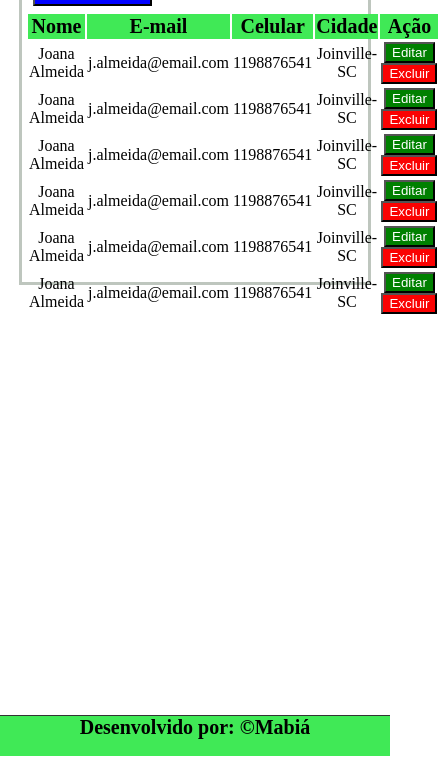
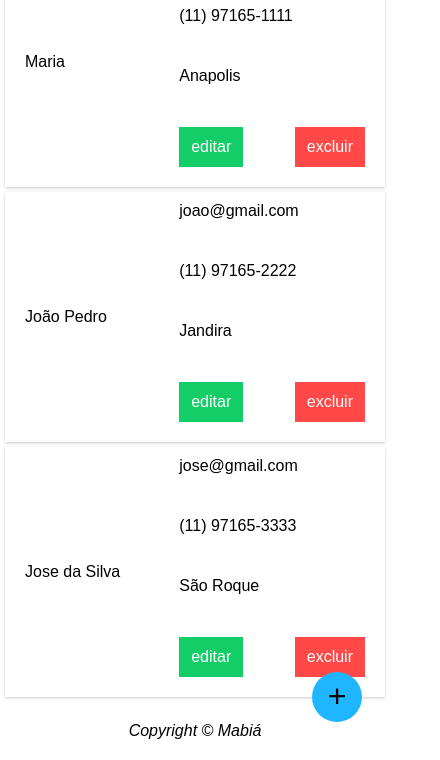
Before and after one commit to mabiamabia/Acendedor-de-L-mpada, a plain HTML site: page 08-CRUD/index.html in a window 390 px wide. Shown: the part 88-848 px from the top of the page, 440 px wide, since content can reach past the window. Drawn offline with Linux system fonts and the light colour scheme.

Commit message:
Adiciona estilização

```diff
--- /dev/null
+++ b/08-CRUD/css/button.css
@@ -0,0 +1,46 @@
+.button{
+    border-style: none;
+    height: 40px;
+    padding: 6px 12px;
+    background-color: black;
+    color: white;
+    font-size: 1rem;
+    cursor: pointer;
+    transition: box-shadow .6s ease;
+}
+
+.button.blue{
+    background-color: #1FB6FF;
+}
+
+button.green{
+    background-color: #13CE66;
+}
+
+button.red{
+    background-color: #FF4949;
+}
+
+.button:hover{
+    box-shadow: inset 200px 0 0 #00000055;
+}
+
+@media(max-width:480px){
+    .button.mobile{
+        color:transparent;
+        font-size:0;
+        width:50px;
+        height:50px;
+        border-radius: 50%;
+        position:fixed;
+        top: 90vh;
+        left: 80vw;
+    }
+    .button.mobile::before{
+        content: "+";
+        color:black;
+        font-size:2rem;
+        width:100%;
+        height:100%;
+    }
+}
--- /dev/null
+++ b/08-CRUD/css/modal.css
@@ -0,0 +1,103 @@
+.modal {
+    position: fixed;
+    top: 0;
+    left: 0;
+    width: 100%;
+    height: 100%;
+    background: #00000090;
+    opacity: 0;
+    z-index: -1;
+}
+
+.modal.active {
+    opacity: 1;
+    z-index: 1;
+}
+
+.modal-content {
+    display: flex;
+    flex-direction: column;
+    gap: 20px;
+    width: 50vw;
+    margin: 15vh auto;
+    padding-bottom: 20px;
+    background-color: white;
+    box-shadow: 1px 1px 10px black;
+}
+
+.modal-header {
+    display: flex;
+    position: relative;
+    justify-content: center;
+    height: 40px;
+    line-height: 40px;
+    font-size: 1rem;
+}
+
+
+
+.modal-close {
+    position: absolute;
+    right: 0;
+    display: block;
+    width: 40px;
+    height: 40px;
+    text-align: center;
+    user-select: none;
+    cursor: pointer;
+}
+
+.modal-close:hover {
+    background-color: #FF4949;
+    color: white;
+}
+
+.modal-form {
+    display: flex;
+    justify-content: space-between;
+    flex-wrap: wrap;
+    gap: 20px;
+    padding: 0 20px;
+}
+
+.modal-field {
+    width: calc(50% - 10px);
+    height: 40px;
+    outline-style: none;
+    border-style: none;
+    box-shadow: 0 0 2px black;
+    padding: 0 10px;
+    font-size: 1rem;
+}
+
+.modal-field:focus {
+    border: 2px solid var(--primary-color);
+    box-shadow: 0 0 3px var(--primary-color);
+}
+
+.modal-footer {
+    background-color: inherit;
+    text-align: right;
+    padding: 0 20px;
+}
+
+@media (max-width:480px) {
+    .modal {
+        top: 100%;
+        transition: all 1s ease;
+    }
+
+    .modal.active {
+        top: 0;
+    }
+
+    .modal-content {
+        margin: 0;
+        width: 100%;
+        position: fixed;
+    }
+
+    .modal-field {
+        width: 100%;
+    }
+}
--- /dev/null
+++ b/08-CRUD/css/records.css
@@ -0,0 +1,56 @@
+.records {
+    width: 100%;
+    user-select: none;
+    text-align: left;
+}
+
+.records th {
+    height: 50px;
+    background-color: var(--primary-color);
+    padding-left: 20px;
+    font-size: 1.2rem;
+}
+
+.records td {
+    height: 50px;
+    padding-left: 20px;
+}
+
+.records th:last-child,
+.records td:last-child {
+    padding: 0;
+    min-width: 140px;
+    text-align: center;
+}
+
+.records tr:hover {
+    background-color: var(--secundary-color);
+}
+
+@media(max-width:480px) {
+    .records {
+        border-spacing: 5px;
+    }
+
+    .records thead {
+        display: none;
+    }
+
+    .records tr {
+        box-shadow: 0 1px 3px var(--shadow-color);
+    }
+
+    .records td:not(:first-child) {
+        display: flex;
+        justify-content: space-between;
+        padding: 0 20px;
+    }
+
+    .records td {
+        margin: 10px 0;
+    }
+
+    .records tr:hover {
+        background-color: inherit;
+    }
+}
--- /dev/null
+++ b/08-CRUD/css/style.css
@@ -0,0 +1,70 @@
+*{
+    padding: 0;
+    margin: 0;
+    box-sizing: border-box;
+}
+
+:root{
+    --primary-color: #33b818;
+    --secundary-color: #d8ffcc;
+    --shadow-color: #CCC;
+    --text-color: #FFF;
+}
+
+body{
+    min-height: 100vh;
+    display: flex;
+    flex-direction: column;
+    font-family: 'karla', sans-serif;
+    position:relative;
+}
+
+header{
+    background-color: var(--primary-color);
+    height: 70px;
+    text-align: center;
+    line-height: 70px;
+    box-shadow: 0 1px 2px var(--shadow-color);
+}
+
+.header-title{
+    color: black;
+    font-size: 2rem;
+}
+
+main{
+    flex-grow: 1;
+    display: flex;
+    flex-direction: column;
+    align-items: flex-start;
+    width: 90%;
+    margin: 5vh auto;
+    padding: 50px;
+    box-shadow: 2px 2px 10px var(--shadow-color);
+    gap: 20px;
+}
+
+footer{
+    width:100;
+    text-align: center;
+    font-weight: 200;
+    font-style: italic;
+    padding: 20px;
+}
+
+@media (max-width:480px){
+    header{
+        position:fixed;
+        width:100%;
+    }
+    .header-title{
+        font-size: 1.5rem;
+    }
+
+    main{
+        padding: 0;
+        margin: 20px 0 0 0;
+        width:100%;
+        box-shadow: none;
+    }
+}
--- a/08-CRUD/index.html
+++ b/08-CRUD/index.html
@@ -5,92 +5,84 @@
     <meta charset="UTF-8">
     <meta http-equiv="X-UA-Compatible" content="IE=edge">
     <meta name="viewport" content="width=device-width, initial-scale=1.0">
-    <link rel="stylesheet" href="style.css">
+    <link rel="stylesheet" href="css/style.css">
+    <link rel="stylesheet" href="css/button.css">
+    <link rel="stylesheet" href="css/records.css">
+    <link rel="stylesheet" href="css/modal.css">
+    <script src="script.js" defer></script>
     <title>Cadastro de clientes</title>
 </head>
-
 <body>
-    <header class="header-register">Cadastro de clientes</header>
-    <article>
-        <div class="squad">
-
-            <button class="btn-register">Cadastrar Cliente</button>
-
-            <!-- tabela com dados dos clientes -->
-            <table class="main-table">
-                <tr class="main-column">
+    <header>
+        <h1 class="header-title">Cadastro de Clientes</h1>
+    </header>
+    <main>
+        <button type="button" class="button blue mobile" id="cadastrarCliente">Cadastrar Cliente</button>
+        <table class="records">
+            <thead>
+                <tr>
                     <th>Nome</th>
                     <th>E-mail</th>
                     <th>Celular</th>
                     <th>Cidade</th>
                     <th>Ação</th>
                 </tr>
+            </thead>
+            <tbody>
                 <tr>
-                    <td>Joana Almeida</td>
-                    <td>j.almeida@email.com</td>
-                    <td>1198876541</td>
-                    <td>Joinville-SC</td>
+                    <td>Maria</td>
+                    <td>maria@gmail.com</td>
+                    <td>(11) 97165-1111</td>
+                    <td>Anapolis</td>
                     <td>
-                        <button class="edit">Editar</button>
-                        <button class="delete">Excluir</button>
+                        <button type="button" class="button green">editar</button>
+                        <button type="button" class="button red">excluir</button>
                     </td>
                 </tr>
                 <tr>
-                    <td>Joana Almeida</td>
-                    <td>j.almeida@email.com</td>
-                    <td>1198876541</td>
-                    <td>Joinville-SC</td>
+                    <td>João Pedro</td>
+                    <td>joao@gmail.com</td>
+                    <td>(11) 97165-2222</td>
+                    <td>Jandira</td>
                     <td>
-                        <button class="edit">Editar</button>
-                        <button class="delete">Excluir</button>
+                        <button type="button" class="button green">editar</button>
+                        <button type="button" class="button red">excluir</button>
                     </td>
                 </tr>
                 <tr>
-                    <td>Joana Almeida</td>
-                    <td>j.almeida@email.com</td>
-                    <td>1198876541</td>
-                    <td>Joinville-SC</td>
+                    <td>Jose da Silva</td>
+                    <td>jose@gmail.com</td>
+                    <td>(11) 97165-3333</td>
+                    <td>São Roque</td>
                     <td>
-                        <button class="edit">Editar</button>
-                        <button class="delete">Excluir</button>
+                        <button type="button" class="button green">editar</button>
+                        <button type="button" class="button red">excluir</button>
                     </td>
                 </tr>
-                <tr>
-                    <td>Joana Almeida</td>
-                    <td>j.almeida@email.com</td>
-                    <td>1198876541</td>
-                    <td>Joinville-SC</td>
-                    <td>
-                        <button class="edit">Editar</button>
-                        <button class="delete">Excluir</button>
-                    </td>
-                </tr>
-                <tr>
-                    <td>Joana Almeida</td>
-                    <td>j.almeida@email.com</td>
-                    <td>1198876541</td>
-                    <td>Joinville-SC</td>
-                    <td>
-                        <button class="edit">Editar</button>
-                        <button class="delete">Excluir</button>
-                    </td>
-                </tr>
-                <tr>
-                    <td>Joana Almeida</td>
-                    <td>j.almeida@email.com</td>
-                    <td>1198876541</td>
-                    <td>Joinville-SC</td>
-                    <td>
-                        <button class="edit">Editar</button>
-                        <button class="delete">Excluir</button>
-                    </td>
-                </tr>
-            </table>
-
+            </tbody>
+        </table>
+        <div class="modal" id="modal">
+            <div class="modal-content">
+                <header class="modal-header">
+                    <h2>Novo Cliente</h2>
+                    <span class="modal-close" id="modalClose">&#10006;</span>
+                </header>
+                <form class="modal-form">
+                    <input type="text" class="modal-field" placeholder="Nome do Cliente">
+                    <input type="email" class="modal-field" placeholder="e-mail do Cliente">
+                    <input type="text" class="modal-field" placeholder="Celular do Cliente">
+                    <input type="text" class="modal-field" placeholder="Cidade do Cliente">
+                </form>
+                <footer class="modal-footer">
+                    <button class="button green">Salvar</button>
+                    <button class="button blue">Cancelar</button>
+                </footer>
+            </div>
         </div>
-    </article>
-    <footer>Desenvolvido por: &copy;Mabiá</footer>
-
+    </main>
+    <footer>
+        Copyright &copy; Mabiá
+    </footer>
 </body>
 
 </html>
--- a/08-CRUD/script.js
+++ b/08-CRUD/script.js
@@ -0,0 +1,13 @@
+'use strict'
+
+const openModal = () => document.getElementById('modal')
+    .classList.add('active')
+
+const closeModal = () => document.getElementById('modal')
+    .classList.remove('active')
+
+document.getElementById('cadastrarCliente')
+    .addEventListener('click', openModal)
+
+document.getElementById('modalClose')
+    .addEventListener('click', closeModal)
--- a/08-CRUD/style.css
+++ /dev/null
@@ -1,61 +0,0 @@
-.header-register{
-    background-color: rgb(64, 233, 86);
-    color: #000;
-    font-weight: bolder;
-    text-align: center;
-    font-size: 35px;
-}
-
-.squad {
-    border-style: solid;
-    border-color: rgb(190, 198, 190);
-    margin: 3%;
-    padding: 1%;
-    height: 300px;
-}
-
-.btn-register {
-    background-color: blue;
-    color: #fff;
-    margin: 2%;
-}
-
-footer{
-    background-color: rgb(64, 233, 86);
-    color: #000;
-    font-weight: bolder;
-    text-align: center;
-    font-size: 20px;
-
-    border-top: 1px solid #333;
-    bottom: 0;
-    left: 0;
-    height: 40px;
-    position: fixed;
-    width: 100%;
-}
-
-.edit{
-    background-color: green;
-    color: #fff;
-}
-
-.delete{
-    background-color: #fa0202;
-    color: #fff;
-}
-
-.main-column{
-    background-color: rgb(64, 233, 86);
-    color: #000;
-    font-weight: bolder;
-    text-align: center;
-    font-size: 20px;
-}
-
-.main-table{
-    text-align: center;
-    align-items: center;
-    margin: auto;
-    width: 100%;
-}
```
